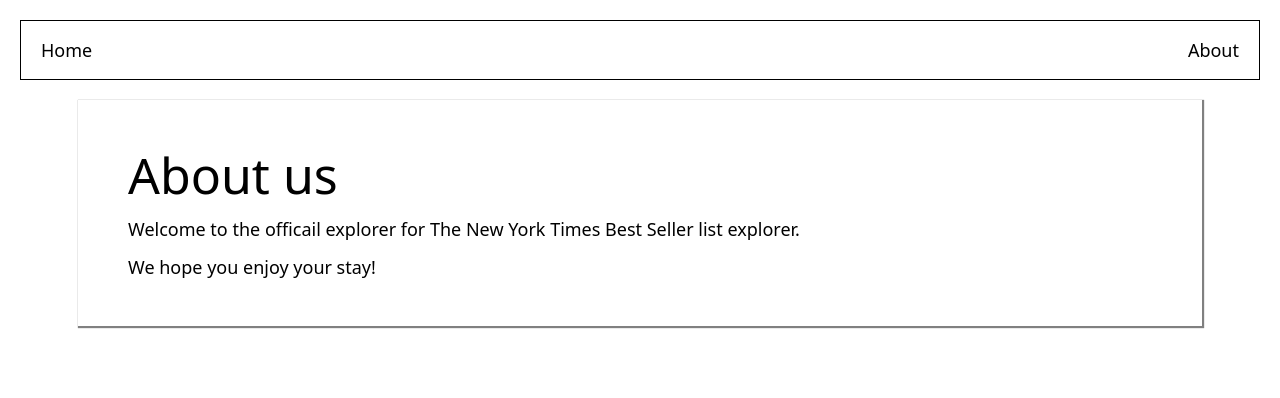
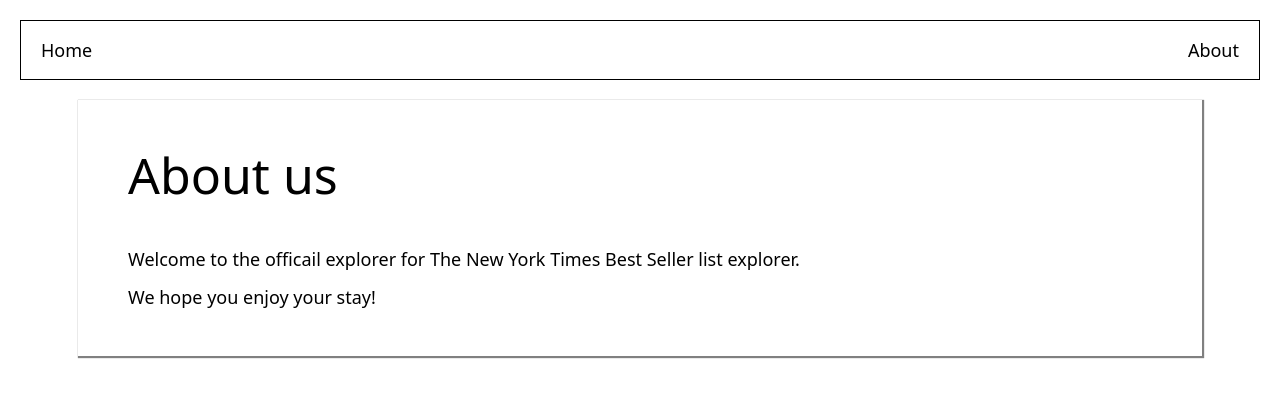
Before and after one commit to zx3923/study-next, a Next.js app: page /about in a window 1280 px wide. Shown: the top 398 px of the page. Built offline with nearby package versions, Linux system fonts and the light colour scheme.

Commit message:
item list

```diff
--- a/src/app/styles/about.module.css
+++ b/src/app/styles/about.module.css
@@ -6,5 +6,5 @@
   display: flex;
   flex-direction: column;
   gap: 20px;
-  margin-top: 20px;
+  margin-top: 50px;
 }
--- a/src/app/styles/home.module.css
+++ b/src/app/styles/home.module.css
@@ -0,0 +1,11 @@
+.h1 {
+  font-size: 50px;
+}
+
+.container {
+  display: flex;
+  flex-wrap: wrap;
+  gap: 40px;
+  width: 100%;
+  margin-top: 100px;
+}
--- /dev/null
+++ b/src/app/styles/item.module.css
@@ -0,0 +1,5 @@
+.div {
+  padding: 20px;
+  font-size: 1.2em;
+  border: 1px solid black;
+}
```
Also changed, not shown: src/app/(home)/page.tsx (+14 -6 lines), src/app/components/item.tsx (added, +10 -0 lines).
